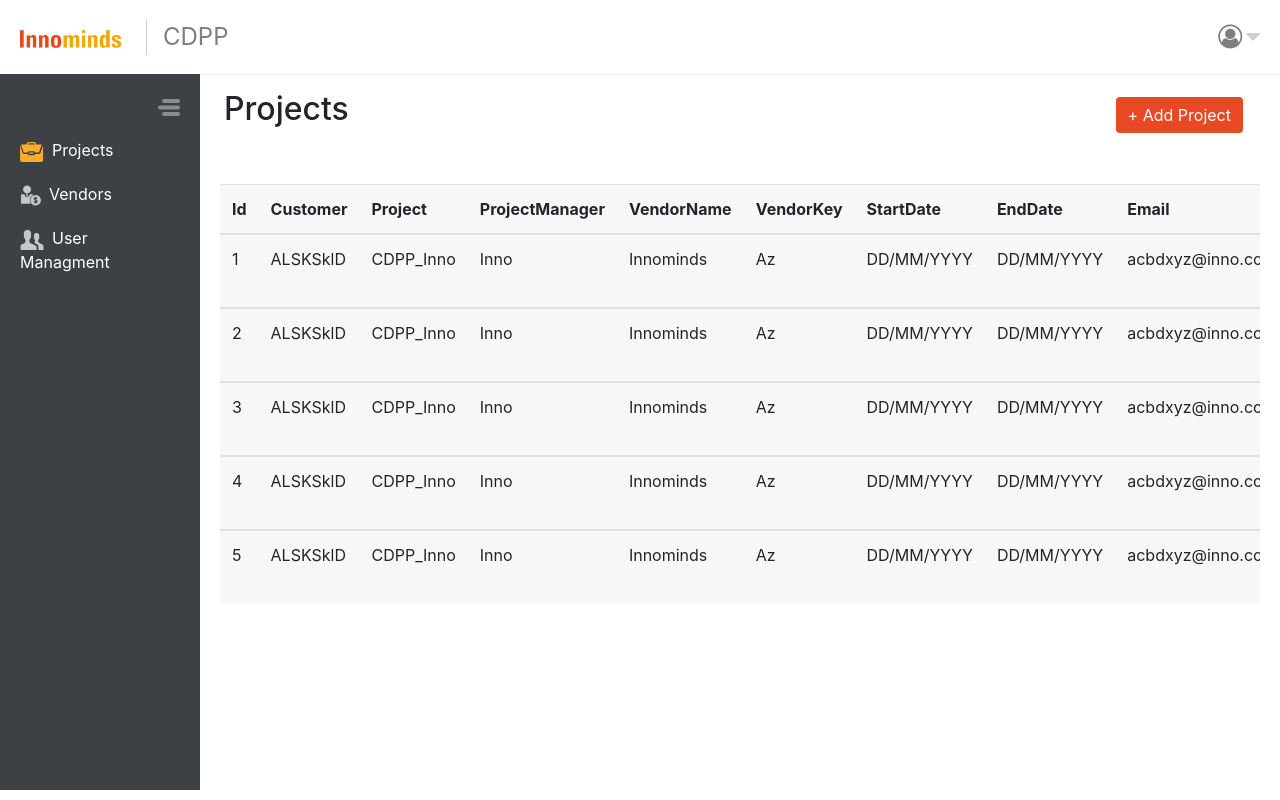
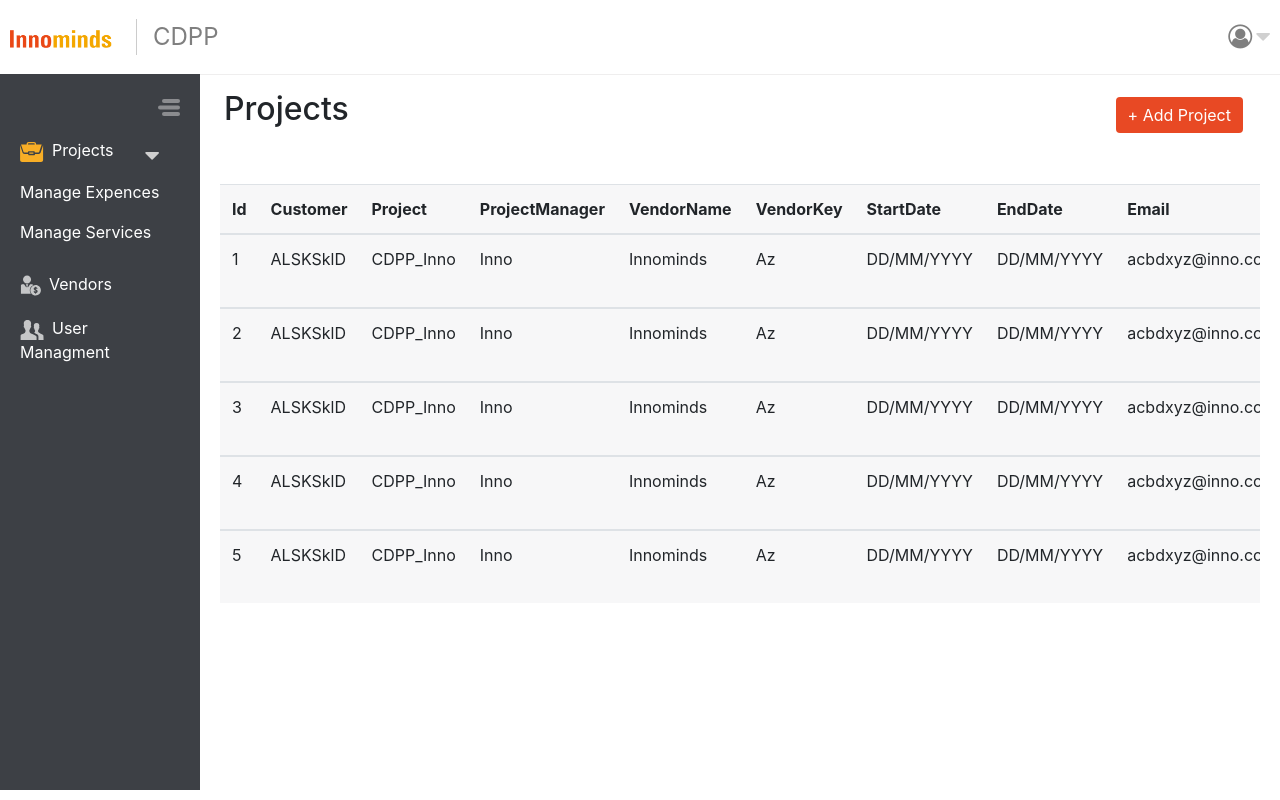
Before and after one commit to venkatUppuv/CDPP, a React (Create React App) app: page /home in a window 1280 px wide. Built offline with nearby package versions, Linux system fonts and the light colour scheme.

Commit message:
submenu for project

```diff
--- a/src/App.css
+++ b/src/App.css
@@ -81,6 +81,7 @@
   margin-left: 10.4rem;
 } */
 .GridComp{
+  grid-area:gridComp;
   padding: 20px;
 }
 .table thead th {
--- a/src/components/Home/Home.js
+++ b/src/components/Home/Home.js
@@ -22,7 +22,7 @@
     render() {
         return (
             <div className="wrapper">
-                <div className="header row py-0 m-0">
+                <div className="header p-0">
                   <Header/>
                 </div>
 
--- a/src/components/Home/Home.scss
+++ b/src/components/Home/Home.scss
@@ -10,17 +10,16 @@
                         "Sidenav ProjectHeading ProjectHeading"
                         "footer footer footer";
   }
-
-
-
   .header{
     grid-area: header;
     display: grid;
-    grid-template-columns: 1fr 2fr 9fr;
-    grid-template-areas: "logo cdpp userimage";
     border-bottom: 1px solid #efeeee;
     height:75px;
     padding:10px;
+    .navbar{
+      grid-template-columns: 1fr 2fr 8fr;
+      grid-template-areas: "logo cdpp userimage";
+    }
   }
   .ProjectHeading{
     grid-area: ProjectHeading;
--- a/src/components/Shared/Header/Header.js
+++ b/src/components/Shared/Header/Header.js
@@ -16,7 +16,7 @@
 export default function Header() {
     return (
         < >
-        <Navbar color="transparent" light expand="md" className="col p-0">
+        <Navbar color="transparent" light expand="md" className="p-0">
                 <NavbarBrand href="/">
                     <div className='Logo'>
                         <img src = {logo} alt = 'logo' />
--- a/src/components/Shared/SideNav/SideNav.js
+++ b/src/components/Shared/SideNav/SideNav.js
@@ -1,14 +1,41 @@
-import React, { Component } from 'react'
+import React, { Component, useState } from 'react'
 import { Link } from 'react-router-dom'
 import hamburger from '../../../assets/images/hamburger.svg'
 import vendor from '../../../assets/images/vendor.svg'
 import project from '../../../assets/images/project.svg'
 import user from '../../../assets/images/user.svg'
+import {
+    Collapse,
+    Container,
+    Navbar,
+    NavbarToggler,
+    NavbarBrand,
+    Nav,
+    NavItem,
+    NavLink,
+    NavbarText
+  } from 'reactstrap';
 import './SideNav.scss';
 
 export default class SideNav extends Component {
+    constructor(){
+
+        super();
+
+        this.state = {
+            isOpen: false
+        }
+    }
+
+    toggle = () => {
+        this.setState({
+            isOpen : !this.state.isOpen
+        });
+
+    }
 
     render() {
+
         return (
             <div className='SideNav'>
                 <div className='Hamburg ' onClick={this.props.onToggle}>
@@ -19,6 +46,22 @@
                         <img src={project} alt="Projects" className="mr-2"/>
                         <span>{this.props.toggle && 'Projects'}</span>
                     </Link>
+                    <NavbarToggler onClick={this.toggle}  className="mr-2 pull-right">
+                    { this.state.isOpen?
+                        <i className="fa fa-caret-up"></i>:
+                        <i className="fa fa-caret-down"></i>
+                    }
+                    </NavbarToggler>
+                    <Collapse isOpen={!this.state.isOpen}>
+                        <Nav navbar className="col">
+                          <NavItem>
+                            <NavLink href="/Projectexpences/">Manage Expences</NavLink>
+                          </NavItem>
+                          <NavItem>
+                            <NavLink href="/Projectservice/">Manage Services</NavLink>
+                          </NavItem>
+                        </Nav>
+                      </Collapse>
                 </div>
                 <div className="linkItem">
                         <img src={vendor} alt="Vendor" className="mr-2"/>
```
